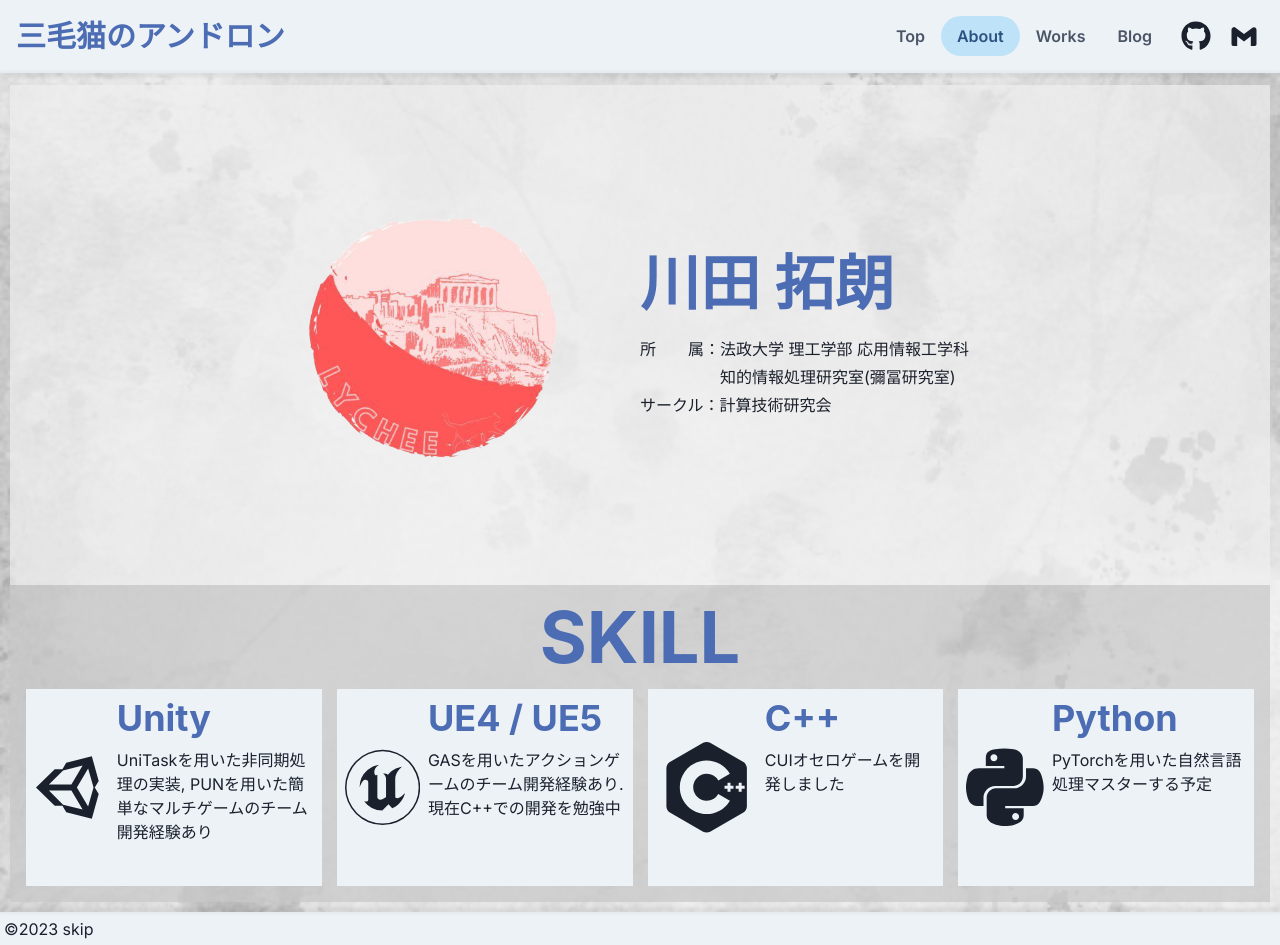
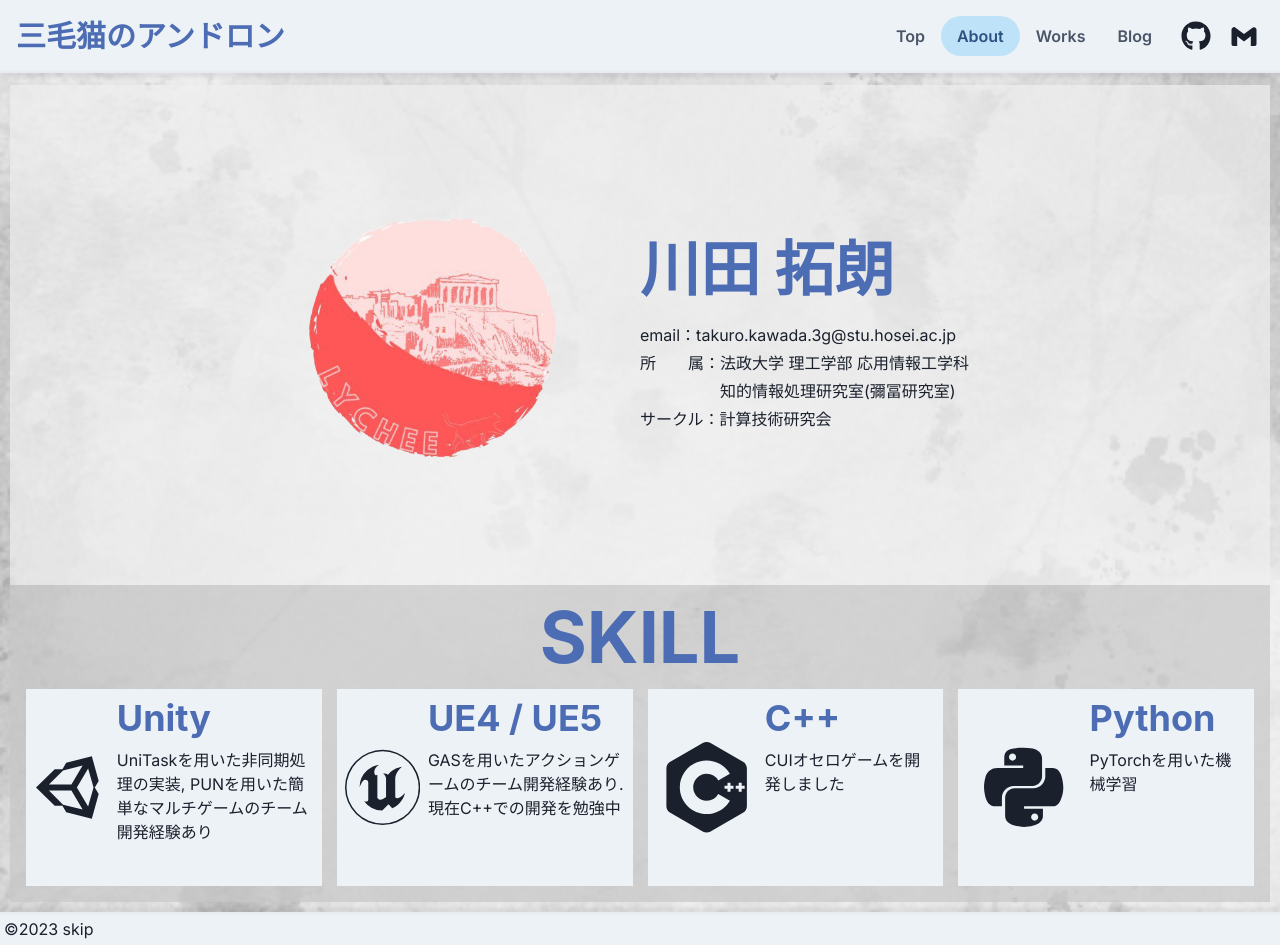
Before and after one commit to lychee1223/PBL-Next.js-tutorial, a Next.js app in the folder src/: page /about in a window 1280 px wide. Built offline with nearby package versions, Linux system fonts and the light colour scheme.

Commit message:
Update about.js

```diff
--- a/src/pages/about.js
+++ b/src/pages/about.js
@@ -41,7 +41,7 @@
         {
             header: "Python",
             icon: <FaPython size="50%" />,
-            body: "PyTorchを用いた自然言語処理マスターする予定"
+            body: "PyTorchを用いた機械学習"
         },
     ];
 
@@ -71,6 +71,7 @@
                             />
                             <VStack h="100%" w="50%" spacing={1} justify="center">
                                 <Heading size="3xl" mb={5} mr="auto" color={Theme.color.main}>川田 拓朗</Heading>
+                                <Text mr="auto">email：takuro.kawada.3g@stu.hosei.ac.jp</Text>
                                 <Text mr="auto">所　　属：法政大学 理工学部 応用情報工学科</Text>
                                 <Text mr="auto">　　　　　知的情報処理研究室(彌冨研究室)</Text>
                                 <Text mr="auto">サークル：計算技術研究会</Text>
```
